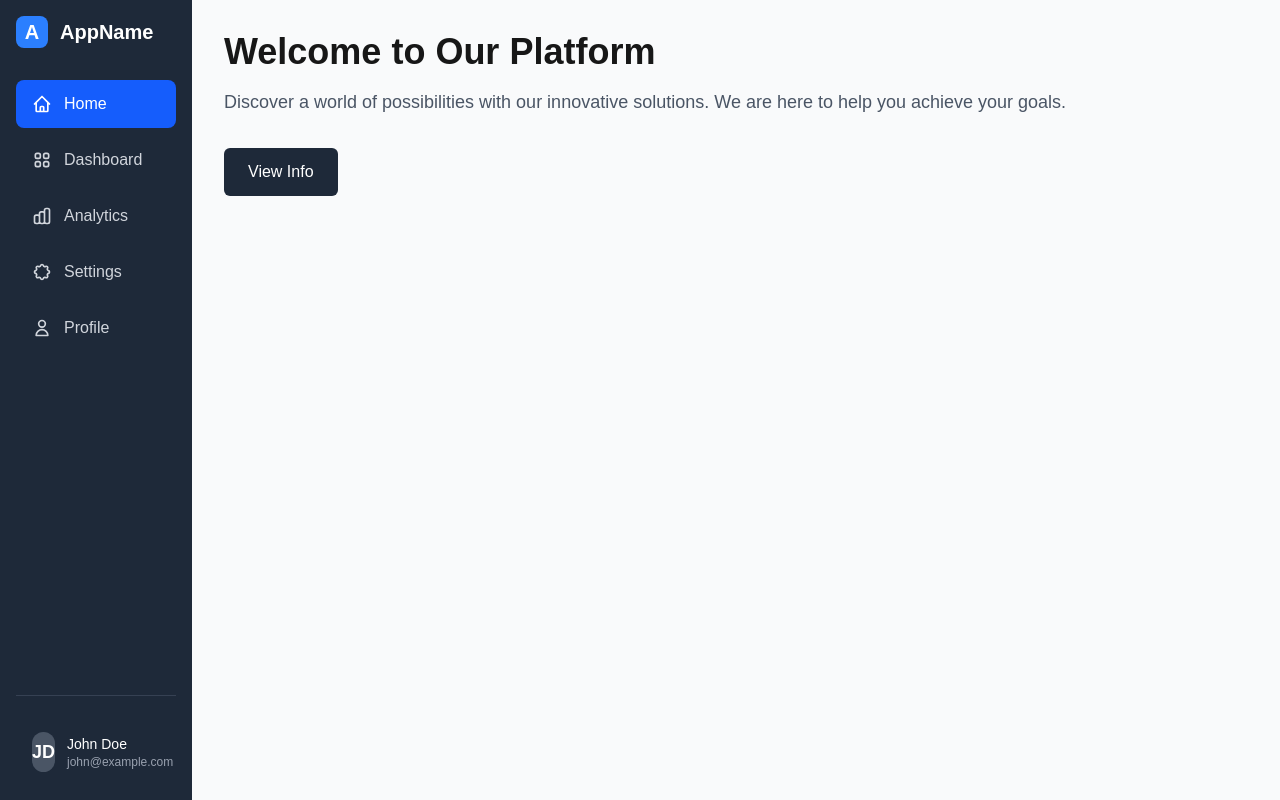
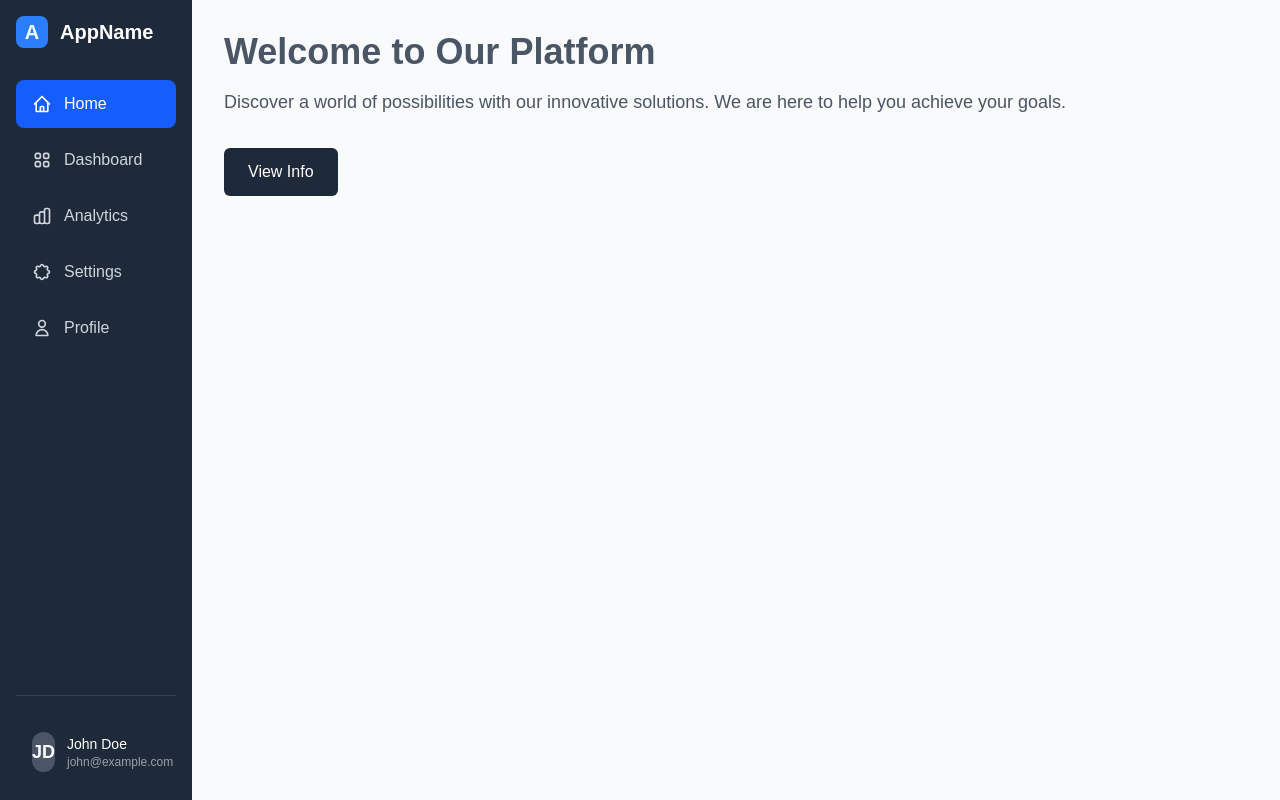
Before and after one commit to PavaniKatlati999/Task, a Next.js app: page / in a window 1280 px wide. Built offline with nearby package versions, Linux system fonts and the light colour scheme.

Commit message:
Update page.tsx

```diff
--- a/app/page.tsx
+++ b/app/page.tsx
@@ -47,7 +47,7 @@ export default function Home() {
           <div className="max-w-6xl mx-auto">
             {/* Hero Section */}
             <section className="mb-12">
-              <h1 className="text-3xl sm:text-4xl font-bold mb-4">Welcome to Our Platform</h1>
+              <h1 className="text-3xl sm:text-4xl font-bold text-gray-600 mb-4">Welcome to Our Platform</h1>
               <p className="text-gray-600 text-lg mb-8">
                 Discover a world of possibilities with our innovative solutions. We are here to help you achieve your goals.
               </p>
```
